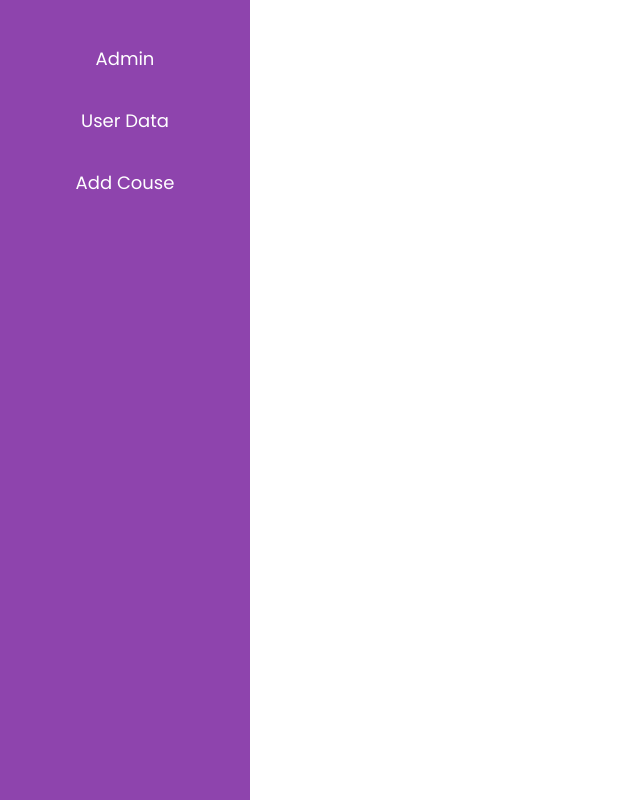
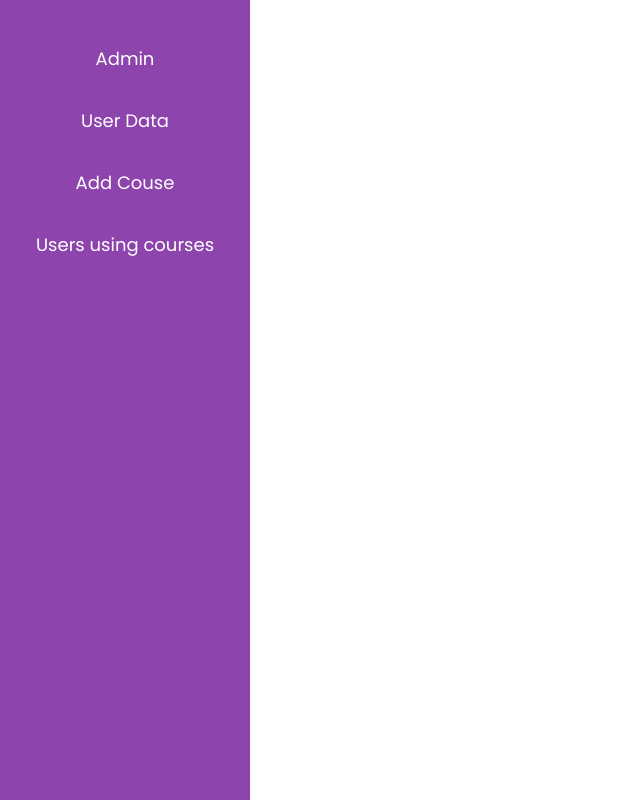
Before and after one commit to Induja-Karalliyadda/my-works, a React (Vite) app: page /admin-dashboard in a window 1280 px wide. Shown: the whole page, without its empty margins (0-640 px from the left). Built offline with nearby package versions, Linux system fonts and the light colour scheme.

Commit message:
update couses coponent

```diff
--- a/src/App.jsx
+++ b/src/App.jsx
@@ -9,6 +9,7 @@ import UserHome from './Components/UserDashboard/UserHome/UserHome'
 import Admin from './Components/AdminDashbord/Admin/Admin';
 import AdminData from './Components/AdminDashbord/AdminData/AdminData';
 import AddCourse from './Components/AdminDashbord/AddCourse/AddCourse';
+import UserCourse from './Components/AdminDashbord/UsersCourses/UsersCourses';
 import 'bootstrap/dist/css/bootstrap.min.css';
 import 'bootstrap/dist/js/bootstrap.bundle.min';
 
@@ -26,6 +27,7 @@ function App() {
          <Route path="Admin" element={<Admin/>} />
          <Route path="Admin-data" element={<AdminData />} />
          <Route path="add-couse" element={<AddCourse  />} />
+         <Route path="users-courses" element={<UserCourse  />} />
          </Route>
         <Route path="/super-admin-dashboard" element={< SuperAdminDashboad  />} />
 
--- a/src/Components/AdminDashbord/SlidebarAdmin/SlidebarAdmin.jsx
+++ b/src/Components/AdminDashbord/SlidebarAdmin/SlidebarAdmin.jsx
@@ -15,6 +15,9 @@ function Sidebar() {
           <li>
             <Link to="/admin-dashboard/add-couse">Add Couse</Link>
           </li>
+          <li>
+            <Link to="/admin-dashboard/users-courses">Users using courses</Link>
+          </li>
         </ul>
       </div>
     </div>
--- /dev/null
+++ b/src/Components/AdminDashbord/UsersCourses/UsersCourses.jsx
@@ -0,0 +1,9 @@
+import "bootstrap/dist/css/bootstrap.min.css";
+
+function Userscourses() {
+  return (
+    <div>Userscourses</div>
+  )
+}
+
+export default Userscourses
```
Also changed, not shown: src/Components/UserDashboard/Course/Course.jsx (added, +9 -0 lines), src/Components/AdminDashbord/UsersCourses/UsersCourses.css (added), src/Components/UserDashboard/Course/Course.css (added).
